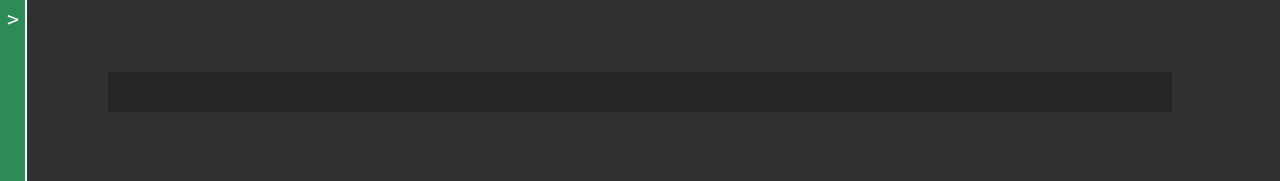
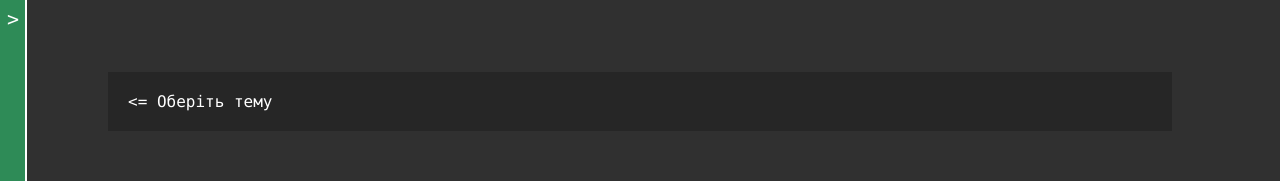
Before and after one commit to Madebyspeedster/pattern_handbook, a website: page index.html in a window 1280 px wide. Shown: the top 181 px of the page. Drawn offline with Linux system fonts and the light colour scheme.

Commit message:
ADDED default text

```diff
--- a/index.html
+++ b/index.html
@@ -24,7 +24,7 @@
 <section class="render-container">
     <h1 id="title"></h1>
     <p id="response-container"></p>
-    <div id="editor"></div>
+    <div id="editor">  <=  Оберіть тему</div>
 </section>
 <footer>
     <p class="mainName">Patterns@ng-spedster</p>
```
